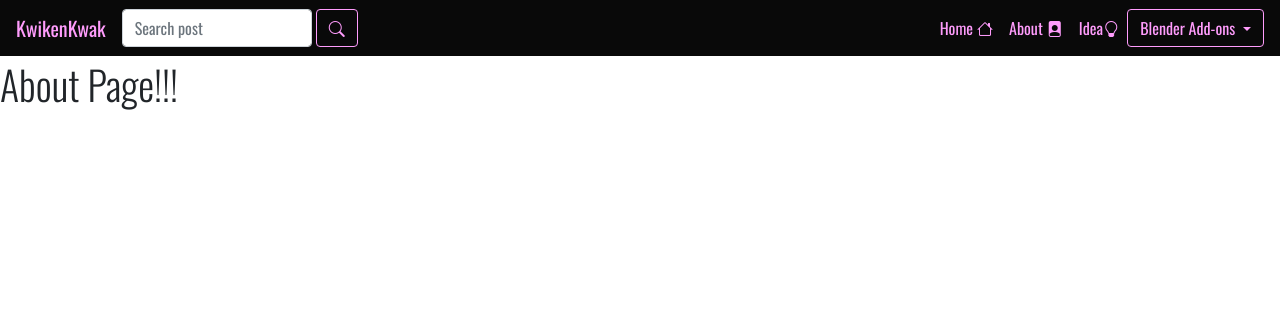
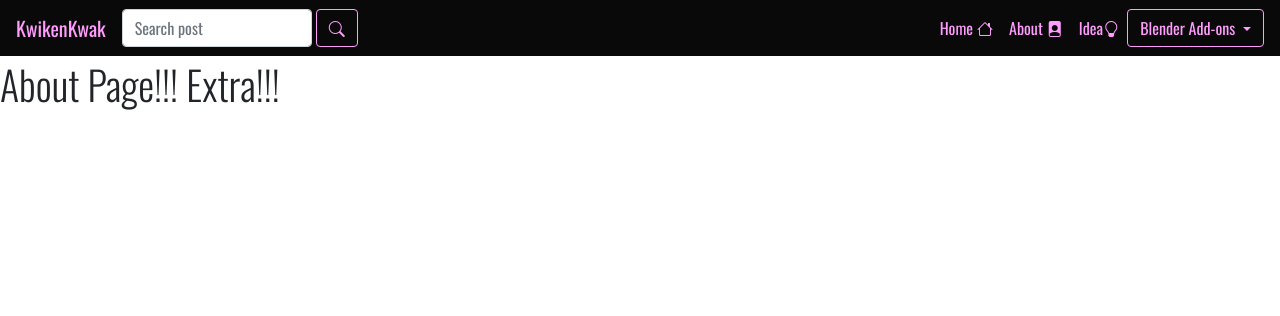
Before and after one commit to kwikenkwak/kwikenkwaksite, a Django app: page /about/ in a window 1280 px wide. Shown: the top 316 px of the page. Run offline with Django 4.2, Linux system fonts and the light colour scheme; some libraries are stand-ins or nearby versions.

Commit message:
changed about page

```diff
--- a/posts/templates/posts/about.html
+++ b/posts/templates/posts/about.html
@@ -2,7 +2,7 @@
 {% block content %}
 
 
-<p class="display-6">About Page!!!</p>
+<p class="display-6">About Page!!! Extra!!!</p>
 
 
 {% endblock content %}
```
Also changed, not shown: 2 other files.
